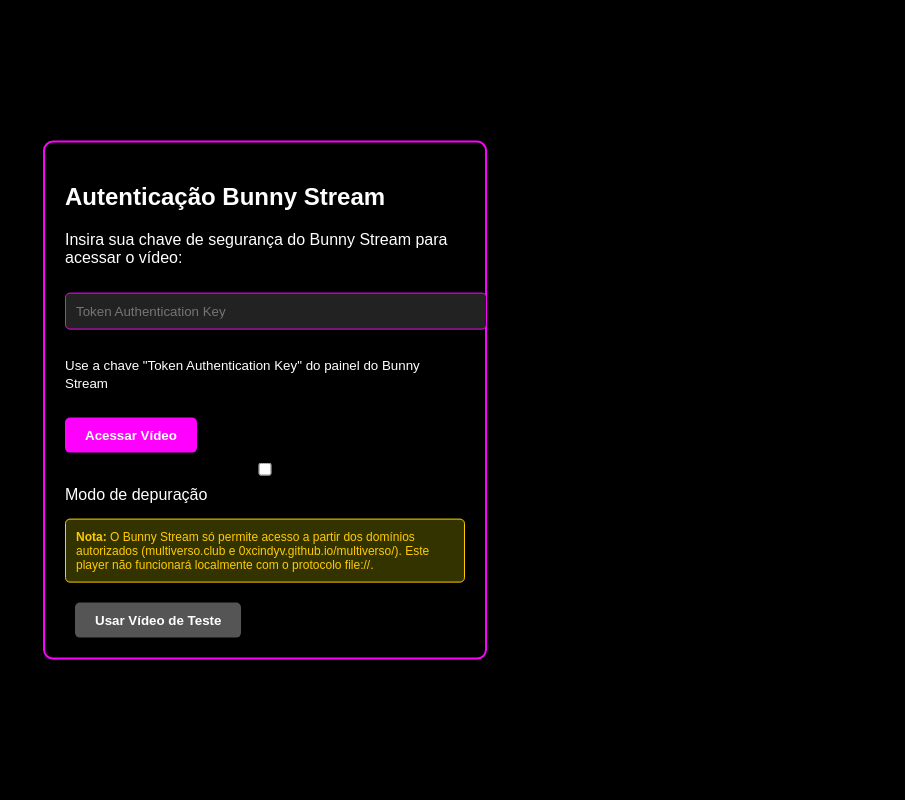
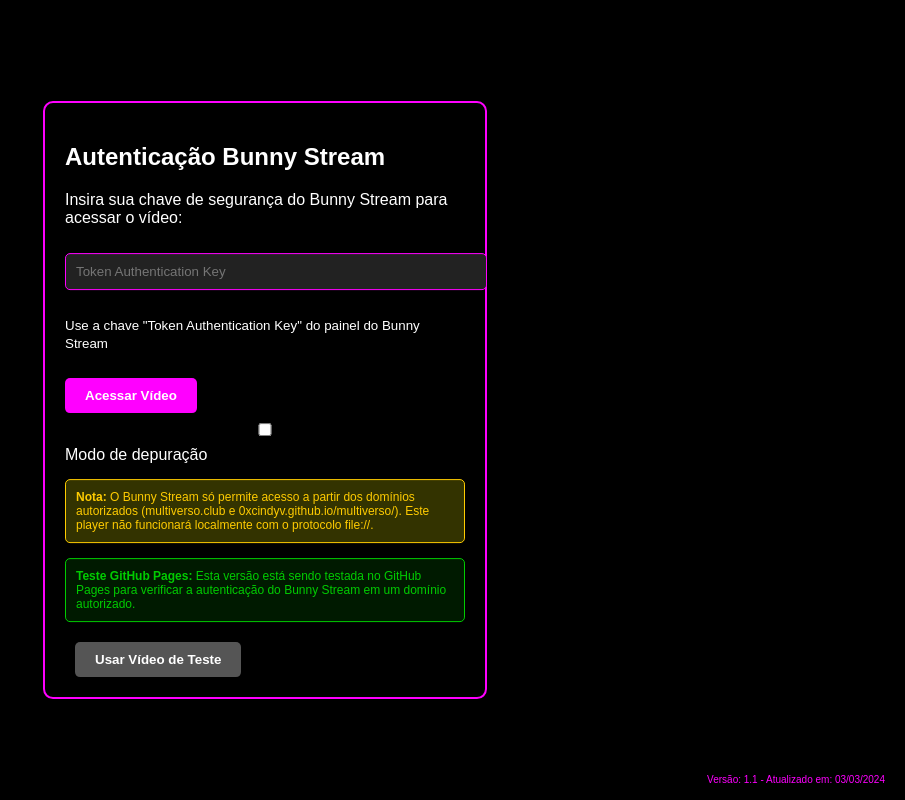
Before and after one commit to 0xcindyv/multiversosite, a website: page test-player-three.html in a window 1280 px wide. Shown: the whole page, without its empty margins (375-1280 px from the left). Drawn offline with nearby package versions, Linux system fonts and the light colour scheme.

Commit message:
Adiciona informações de versão e mensagem de teste do GitHub Pages

```diff
--- a/test-player-three.html
+++ b/test-player-three.html
@@ -172,6 +172,19 @@
             color: #ffcc00;
             border: 1px solid #ffcc00;
         }
+
+        /* Versão do player */
+        .version-info {
+            position: fixed;
+            bottom: 10px;
+            right: 10px;
+            background-color: rgba(0, 0, 0, 0.7);
+            color: #FF00FF;
+            padding: 5px 10px;
+            border-radius: 5px;
+            font-size: 10px;
+            z-index: 1000;
+        }
     </style>
 </head>
 <body>
@@ -195,6 +208,9 @@
             <strong>Nota:</strong> O Bunny Stream só permite acesso a partir dos domínios autorizados (multiverso.club e 0xcindyv.github.io/multiverso/).
             Este player não funcionará localmente com o protocolo file://.
         </div>
+        <div style="margin-top: 15px; padding: 10px; background-color: rgba(0, 255, 0, 0.1); border-radius: 5px; font-size: 12px; color: #00cc00; border: 1px solid #00cc00;">
+            <strong>Teste GitHub Pages:</strong> Esta versão está sendo testada no GitHub Pages para verificar a autenticação do Bunny Stream em um domínio autorizado.
+        </div>
     </div>
 
     <div id="video-front" class="video-container">
@@ -212,6 +228,7 @@
     <div id="fallback-container"></div>
     <div id="error-message"></div>
     <div id="debug-panel" style="display: none;"></div>
+    <div class="version-info">Versão: 1.1 - Atualizado em: 03/03/2024</div>
 
     <!-- Importar Three.js diretamente - versão mais antiga e estável -->
     <script src="https://cdnjs.cloudflare.com/ajax/libs/three.js/110/three.min.js"></script>
```
